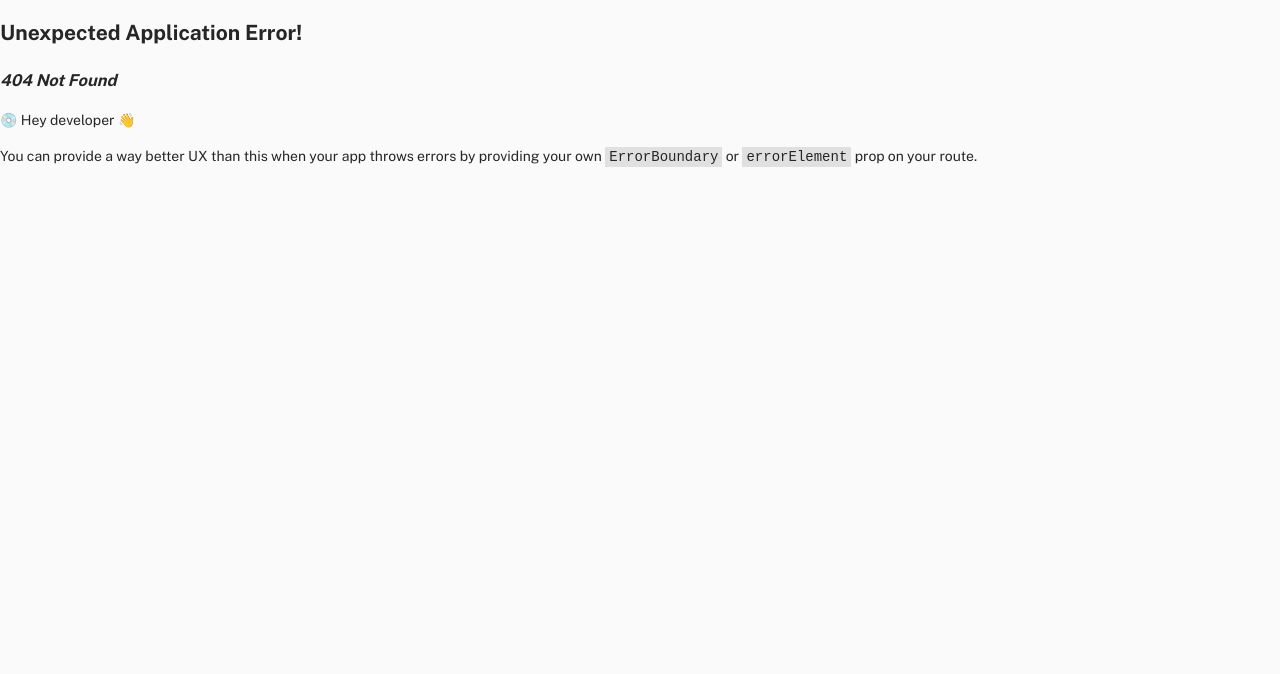
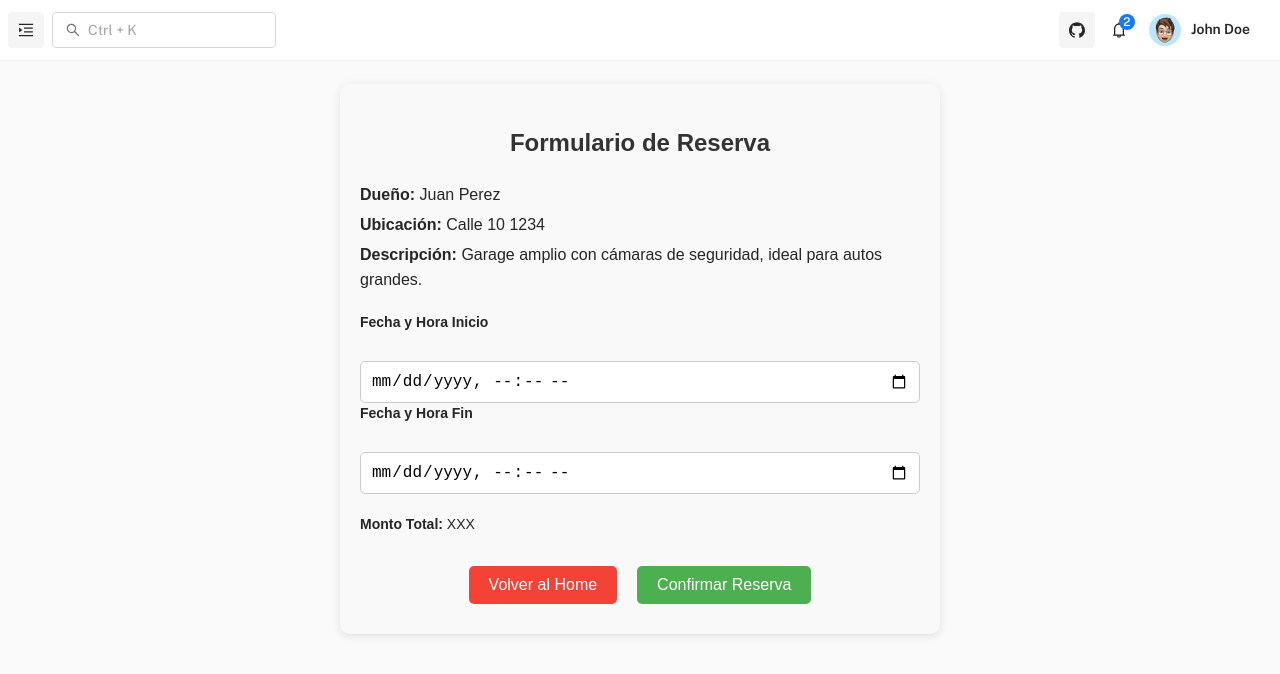
Before and after one commit to Nachoff13/Proyecto-Estacionamiento, a React (Vite) app in the folder frontend/: page /free/reserva in a window 1280 px wide. Before the commit this address had no page. Shown: the top 674 px of the page. Built offline with nearby package versions, Linux system fonts and the light colour scheme.

Commit message:
Pantalla de reserva de estacionamiento ya enrutada con estilos

```diff
--- /dev/null
+++ b/frontend/src/pages/reserva/ReservaForm.css
@@ -0,0 +1,70 @@
+.reservation-form {
+  max-width: 600px;
+  margin: 0 auto;
+  padding: 20px;
+  background-color: #f9f9f9;
+  border-radius: 10px;
+  box-shadow: 0 2px 10px rgba(0, 0, 0, 0.1);
+  font-family: Arial, sans-serif;
+}
+
+.reservation-form h2 {
+  text-align: center;
+  margin-bottom: 20px;
+  font-size: 24px;
+  color: #333;
+}
+
+.row {
+  margin-bottom: 20px;
+}
+
+.info p {
+  margin: 5px 0;
+  font-size: 16px;
+}
+
+.input label {
+  display: block;
+  font-weight: bold;
+  margin-bottom: 5px;
+}
+
+.input input {
+  width: 100%;
+  padding: 10px;
+  border: 1px solid #ccc;
+  border-radius: 5px;
+  font-size: 16px;
+}
+
+.buttons {
+  text-align: center;
+}
+
+.buttons button {
+  padding: 10px 20px;
+  margin: 10px;
+  border: none;
+  border-radius: 5px;
+  font-size: 16px;
+  cursor: pointer;
+}
+
+button.cancelar {
+  background-color: #f44336;
+  color: white;
+}
+
+button.confirmar {
+  background-color: #4CAF50;
+  color: white;
+}
+
+button.cancelar:hover {
+  background-color: #d32f2f;
+}
+
+button.confirmar:hover {
+  background-color: #388e3c;
+}
--- /dev/null
+++ b/frontend/src/pages/reserva/ReservaForm.jsx
@@ -0,0 +1,90 @@
+import React, { useState } from 'react';
+import fakeGarajes from '../../data/data-garajes';
+import './ReservaForm.css';
+
+const ReservaForm = () => {
+  const [fechaInicio, setFechaInicio] = useState('');
+  const [fechaFin, setFechaFin] = useState('');
+  const [monto, setMonto] = useState(null);
+
+  // Obtenemos el primer garaje de los datos
+  const garaje = fakeGarajes[0];
+
+  // Obtener la fecha actual en el formato 'YYYY-MM-DDTHH:MM' requerido por el input datetime-local
+  const today = new Date().toISOString().slice(0, 16);
+
+  const calcularMonto = () => {
+    if (fechaInicio && fechaFin) {
+      const inicio = new Date(fechaInicio);
+      const fin = new Date(fechaFin);
+
+      if (fin <= inicio) {
+        alert('La fecha de fin no puede ser anterior o igual a la fecha de inicio.');
+        return;
+      }
+
+      // Calculamos la diferencia en horas entre las dos fechas
+      const diferenciaHoras = Math.abs(fin - inicio) / 36e5;
+
+      // Calculamos el monto total basado en el precio por hora del garaje
+      const total = diferenciaHoras * garaje.precioHora;
+      setMonto(total.toFixed(2)); // Fijamos dos decimales
+    } else {
+      alert('Por favor, selecciona ambas fechas y horas.');
+    }
+  };
+
+  return (
+    <div className="reservation-form">
+      <h2>Formulario de Reserva</h2>
+
+      <div className="row">
+        <div className="info">
+          <p><strong>Dueño:</strong> Juan Perez</p>
+          <p><strong>Ubicación:</strong> {`${garaje.calle} ${garaje.altura}`}</p>
+          <p><strong>Descripción:</strong> {garaje.descripcion}</p>
+        </div>
+      </div>
+
+      <div className="row">
+        <div className="input">
+          <label htmlFor="fecha-inicio">Fecha y Hora Inicio</label><br />
+          <input
+            type="datetime-local"
+            id="fecha-inicio"
+            value={fechaInicio}
+            onChange={(e) => setFechaInicio(e.target.value)}
+            min={today} // Evita fechas anteriores a hoy
+          />
+        </div>
+        <div className="input">
+          <label htmlFor="fecha-fin">Fecha y Hora Fin</label><br />
+          <input
+            type="datetime-local"
+            id="fecha-fin"
+            value={fechaFin}
+            onChange={(e) => setFechaFin(e.target.value)}
+            min={fechaInicio || today} // Evita fechas anteriores a la fecha de inicio
+          />
+        </div>
+      </div>
+
+      <div className="row">
+        <div>
+          <p><strong>Monto Total:</strong> {monto ? `${monto} USD` : 'XXX'}</p>
+        </div>
+      </div>
+
+      <div className="buttons">
+        <button className="cancelar" onClick={() => window.location.href = 'home.html'}>
+          Volver al Home
+        </button>
+        <button className="confirmar" onClick={calcularMonto}>
+          Confirmar Reserva
+        </button>
+      </div>
+    </div>
+  );
+};
+
+export default ReservaForm;
--- a/frontend/src/routes/MainRoutes.jsx
+++ b/frontend/src/routes/MainRoutes.jsx
@@ -10,6 +10,7 @@ import fakeUsuarios from 'data/data-usuarios';
 
 const Typography = Loadable(lazy(() => import('pages/component-overview/typography')));
 const HomePropietario = Loadable(lazy(() => import('pages/home/home-propietario')));
+const ReservaForm = Loadable(lazy(() => import('pages/reserva/ReservaForm')));
 
 
 // ==============================|| MAIN ROUTING ||============================== //
@@ -51,6 +52,10 @@ const MainRoutes = {
     //   path: 'home-conductor',
     //   element: <HomeConductor /> // Asegúrate de tener esta ruta definida
     // }
+    {
+      path: 'reserva',
+      element: <ReservaForm />
+    }
   ]
 };
 
```
Also changed, not shown: 1 other file (tests, documents, lock files or other folders).
